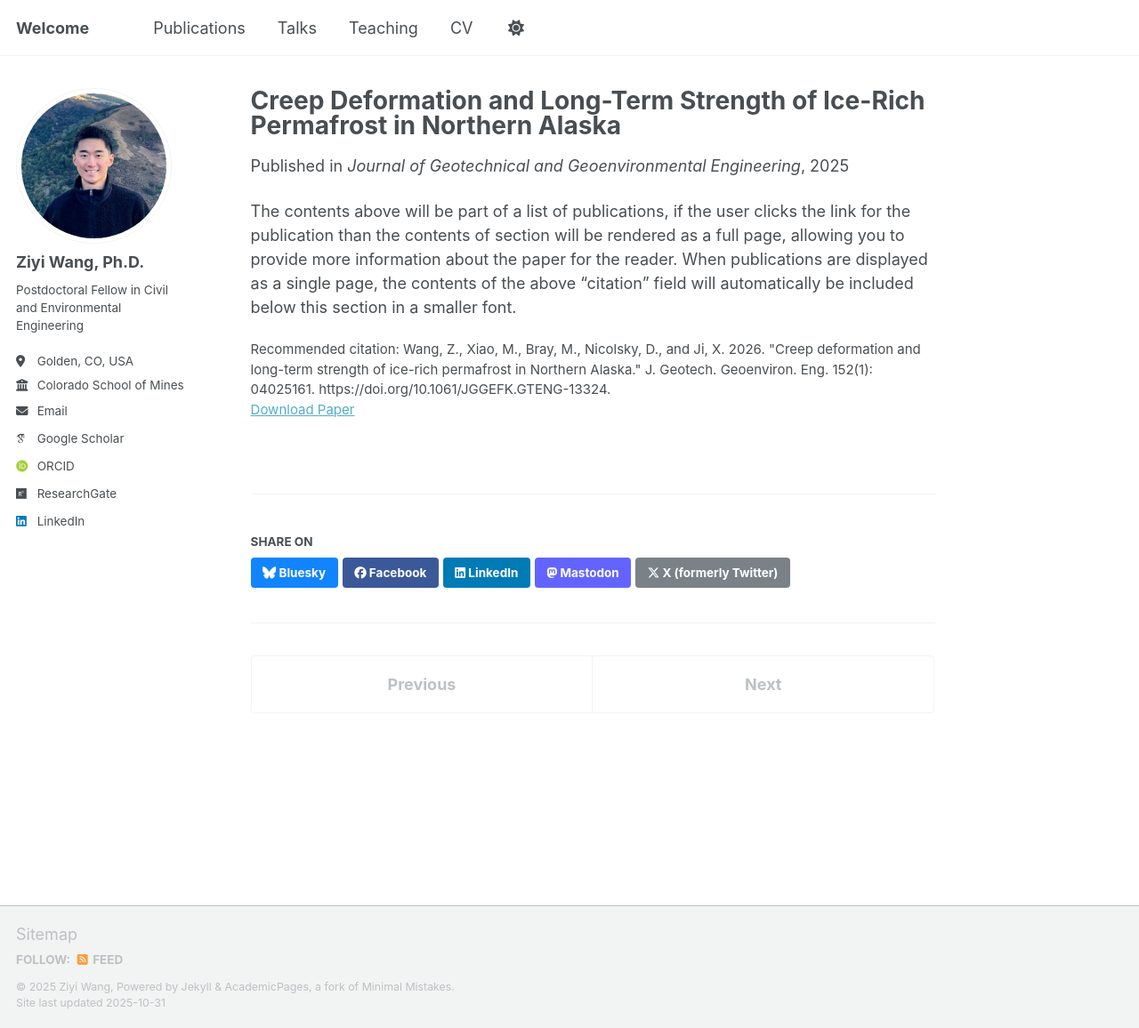
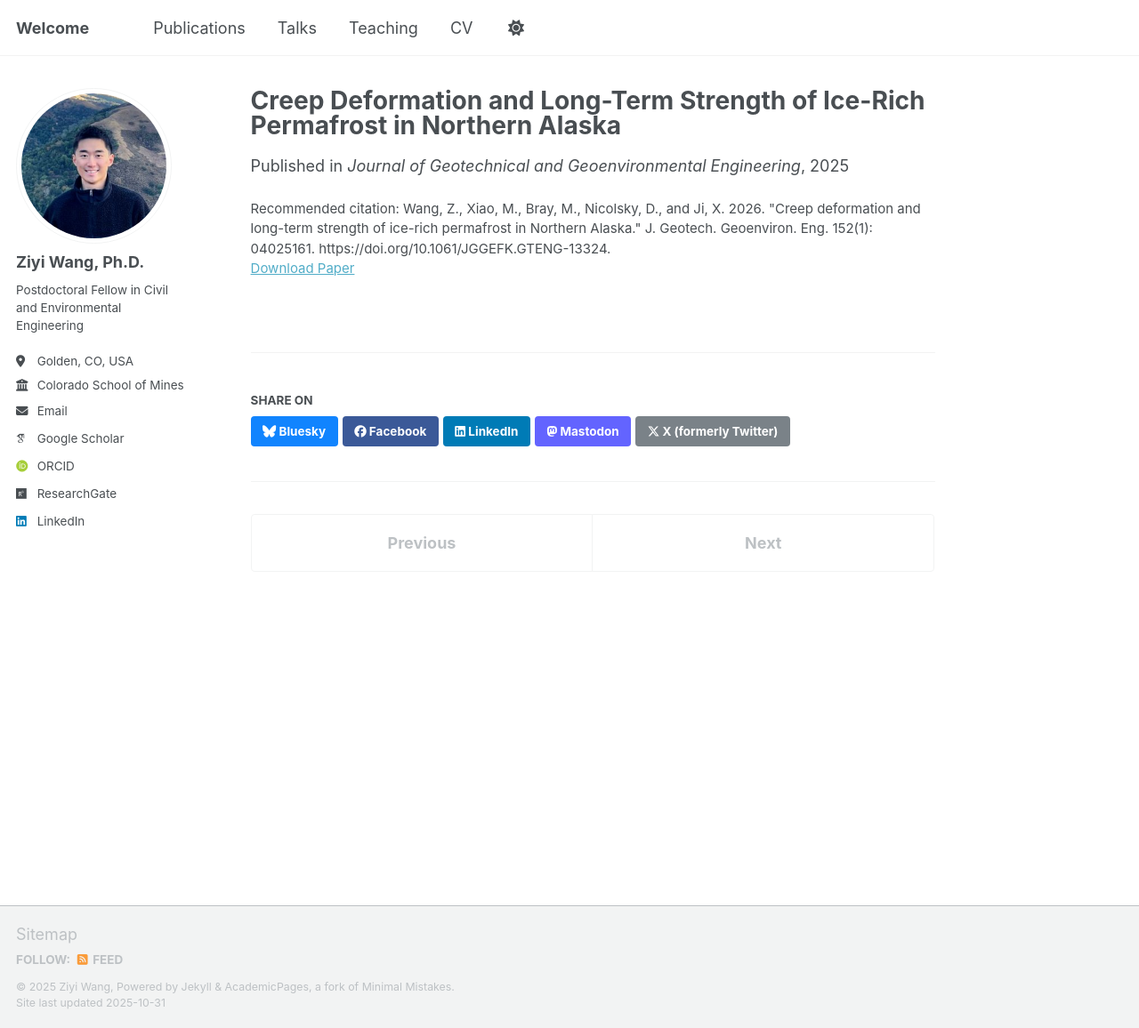
Before and after one commit to ziyiwang-ce/ziyiwang-ce.github.io, a Jekyll site: the page built from _publications/2025-10-21.md, in a window 1280 px wide and 1156 px high. Shown: the whole window at 89% size. Built offline with Jekyll 4.4.1, drawn with Linux system fonts in a browser that asks for light colours; some web fonts are replaced; a script that is not in the unit is left out.

Commit message:
Update 2025-10-21.md

```diff
--- a/_publications/2025-10-21.md
+++ b/_publications/2025-10-21.md
@@ -1,11 +1,9 @@
 ---
 title: "Creep Deformation and Long-Term Strength of Ice-Rich Permafrost in Northern Alaska"
 collection: publications
-category: manuscripts
 permalink: /publications/
 date: 2025-10-21
 venue: 'Journal of Geotechnical and Geoenvironmental Engineering'
 paperurl: 'https://ascelibrary.org/doi/full/10.1061/JGGEFK.GTENG-13324'
 citation: 'Wang, Z., Xiao, M., Bray, M., Nicolsky, D., and Ji, X. 2026. "Creep deformation and long-term strength of ice-rich permafrost in Northern Alaska." J. Geotech. Geoenviron. Eng. 152(1): 04025161. https://doi.org/10.1061/JGGEFK.GTENG-13324.'
 ---
-The contents above will be part of a list of publications, if the user clicks the link for the publication than the contents of section will be rendered as a full page, allowing you to provide more information about the paper for the reader. When publications are displayed as a single page, the contents of the above "citation" field will automatically be included below this section in a smaller font.
```
